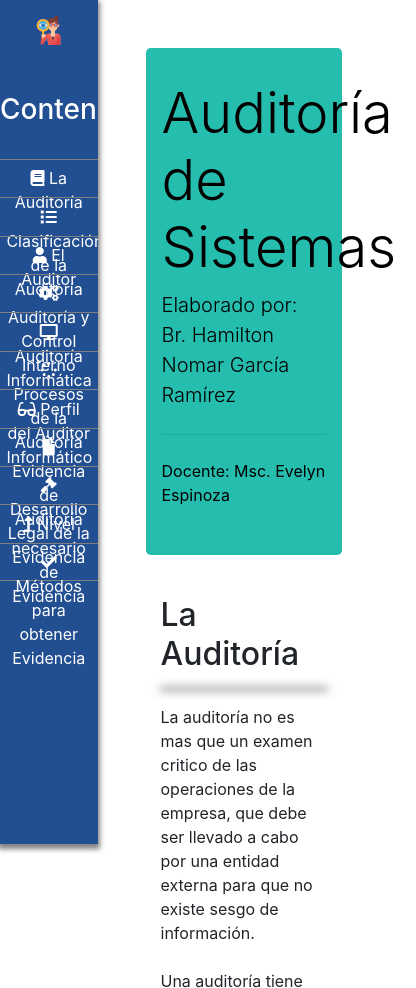
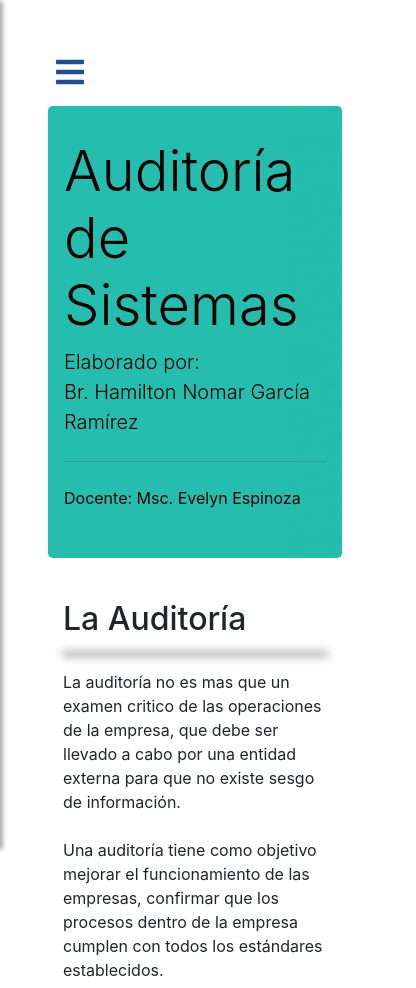
Before and after one commit to HamiltonG98/HamiltonG98.github.io, a plain HTML site: page index.html in a window 390 px wide. Shown: the top 988 px of the page, 416 px wide, since content can reach past the window. Drawn offline with Linux system fonts and the light colour scheme.

Commit message:
Responsive

```diff
--- a/css/styles.css
+++ b/css/styles.css
@@ -1,4 +1,4 @@
-*{
+* {
     margin: 0;
     padding: 0;
 }
@@ -7,7 +7,7 @@ html {
     scroll-behavior: smooth;
 }
 
-.sidebar{
+.sidebar {
     position: fixed;
     display: flex;
     flex-direction: column;
@@ -19,29 +19,39 @@ html {
     overflow-y: scroll;
     scrollbar-width: none;
     box-shadow: 0px 3px 5px 2px gray;
+    transition: width 1s;
 }
 
-.sidebar::-webkit-scrollbar{
+.sidebar::-webkit-scrollbar {
     display: none;
 }
 
-.sidebar h3{
+.close {
+    display: none;
+    position: absolute;
+    color: white;
+    font-size: 2rem;
+    right: 1rem;
+    top: 1rem;
+}
+
+.sidebar h3 {
     color: white;
     text-align: center;
     margin-top: 2rem;
     margin-bottom: 2rem;
 }
 
-.sidebar .content{
+.sidebar .content {
     display: flex;
     flex-direction: column;
 }
 
-.sidebar img{
+.sidebar img {
     margin: 1rem auto 1rem auto;
 }
 
-.sidebar .content a{
+.sidebar .content a {
     width: 100%;
     text-align: center;
     height: 2.4rem;
@@ -52,53 +62,69 @@ html {
     transition: background-color 0.5s;
 }
 
-.sidebar .content a:hover{
+.sidebar .content a:hover {
     background-color: rgb(22, 43, 75)
 }
 
-.sidebar .content a:last-child{
+.sidebar .content a:last-child {
     border-bottom: 1px solid gray;
 }
 
-.principal{
+.principal {
     margin-left: 25%;
     padding: 3rem;
 }
 
-.jumbotron{
+.hamburger {
+    display: none;
+    font-size: 2rem;
+    margin-bottom: 0.6rem;
+    color: #224E92;
+    padding: 0.5rem;
+}
+
+.hamburger:hover {
+    background-color: lightgray
+}
+
+.jumbotron {
     background-image: url("/img/gestion-de-riesgos-iso-19011-auditoria.jpg");
     color: black;
 }
 
-.sublist{
+.sublist {
     margin-left: 1.4rem;
 }
 
-.sublist li{
+.sublist li {
     margin-top: 0.6rem;
     margin-bottom: 0.6rem;
 }
 
-.container{
+.container {
     margin-top: 2.6rem;
 }
 
 hr:not(.my-4) {
     border: 0;
-    height: 0; /* Firefox... */
+    height: 0;
+    /* Firefox... */
     box-shadow: 0 0 10px 1px black;
 }
-hr:after {  /* Not really supposed to work, but does */
-    content: "\00a0";  /* Prevent margin collapse */
+
+hr:after {
+    /* Not really supposed to work, but does */
+    content: "\00a0";
+    /* Prevent margin collapse */
 }
 
-.juntos{
+.juntos {
     display: flex;
     justify-content: space-evenly;
     margin-top: 2rem;
 }
 
-footer{
+footer {
     text-align: center;
     color: white;
     background-color: #224E92;
@@ -106,3 +132,26 @@ footer{
     padding: 2rem;
     margin-left: 25%;
 }
+
+@media screen and (max-width: 480px) {
+    .sidebar {
+        width: 0%;
+    }
+
+    .sidebar-active {
+        width: 100%;
+    }
+
+    .principal,
+    footer {
+        margin-left: 0;
+    }
+
+    .hamburger {
+        display: inline-block;
+    }
+
+    .close {
+        display: inline;
+    }
+}
--- a/index.html
+++ b/index.html
@@ -12,6 +12,7 @@
 
 <body>
   <div class="sidebar">
+    <i class="fas fa-times close" onclick="abrirCerrarNav()"></i>
     <img src="img/auditor.svg" width="30%" alt="Menú">
     <h3>Contenido</h3>
     <div class="content">
@@ -29,6 +30,9 @@
     </div>
   </div>
   <div class="principal">
+    <div>
+      <i class="fas fa-bars hamburger" onclick="abrirCerrarNav()"></i>
+    </div>
     <div class="jumbotron">
       <h1 class="display-4">Auditoría de Sistemas</h1>
       <p class="lead">Elaborado por: <br> Br. Hamilton Nomar García Ramírez</p>
@@ -218,6 +222,8 @@
     <h5>Facultad de Ciencias Y Sistemas</h5>
     <h6>Ingeniería de Sistemas</h6>
   </footer>
+
+  <script src="js/index.js"></script>
 </body>
 
 </html>
--- /dev/null
+++ b/js/index.js
@@ -0,0 +1,16 @@
+abrirCerrarNav = () => {
+    const nav = document.querySelector('.sidebar');
+
+    nav.classList.toggle('sidebar-active')
+}
+
+/* cerrarNav = () => {
+    const nav = document.querySelector('.sidebar');
+
+} */
+
+/* normal = () => {
+    const nav = document.querySelector('.sidebar');
+    if(screen.width > 480)
+        nav.style.width = '25%';
+} */
```
